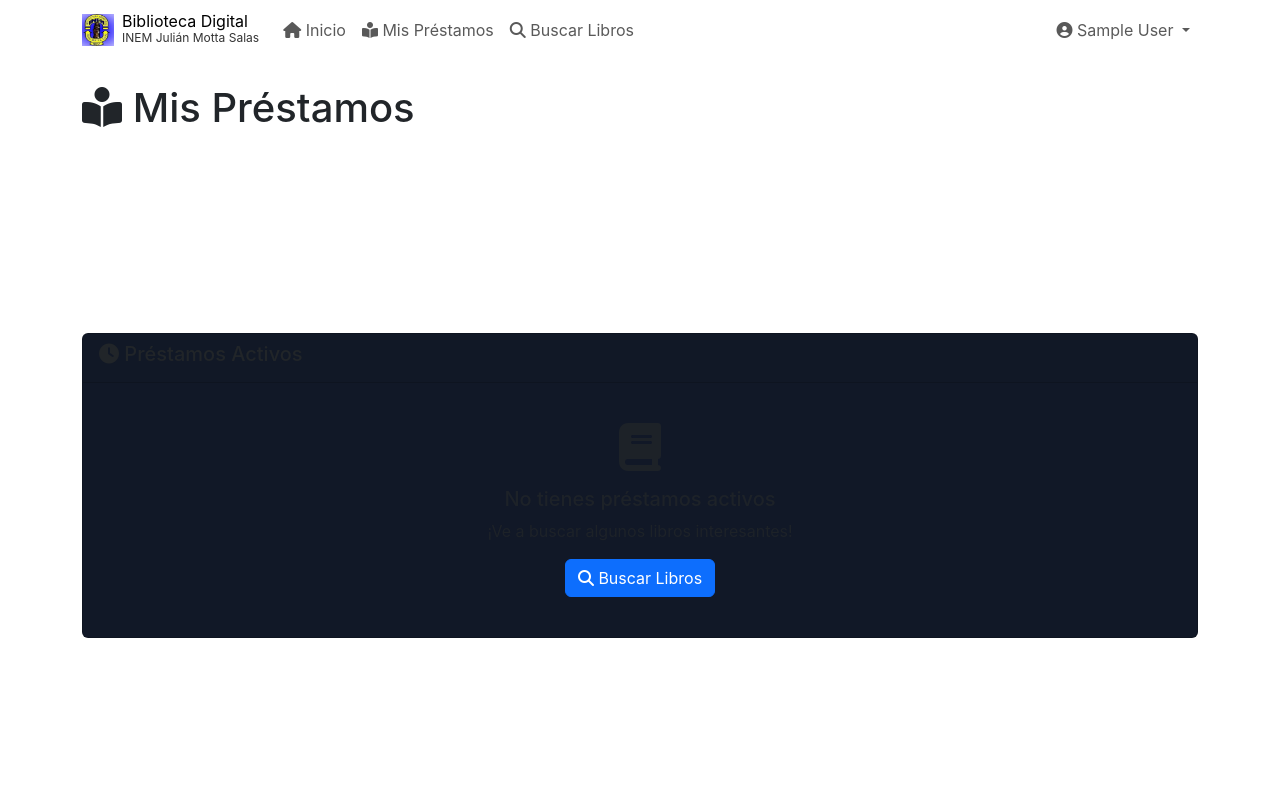
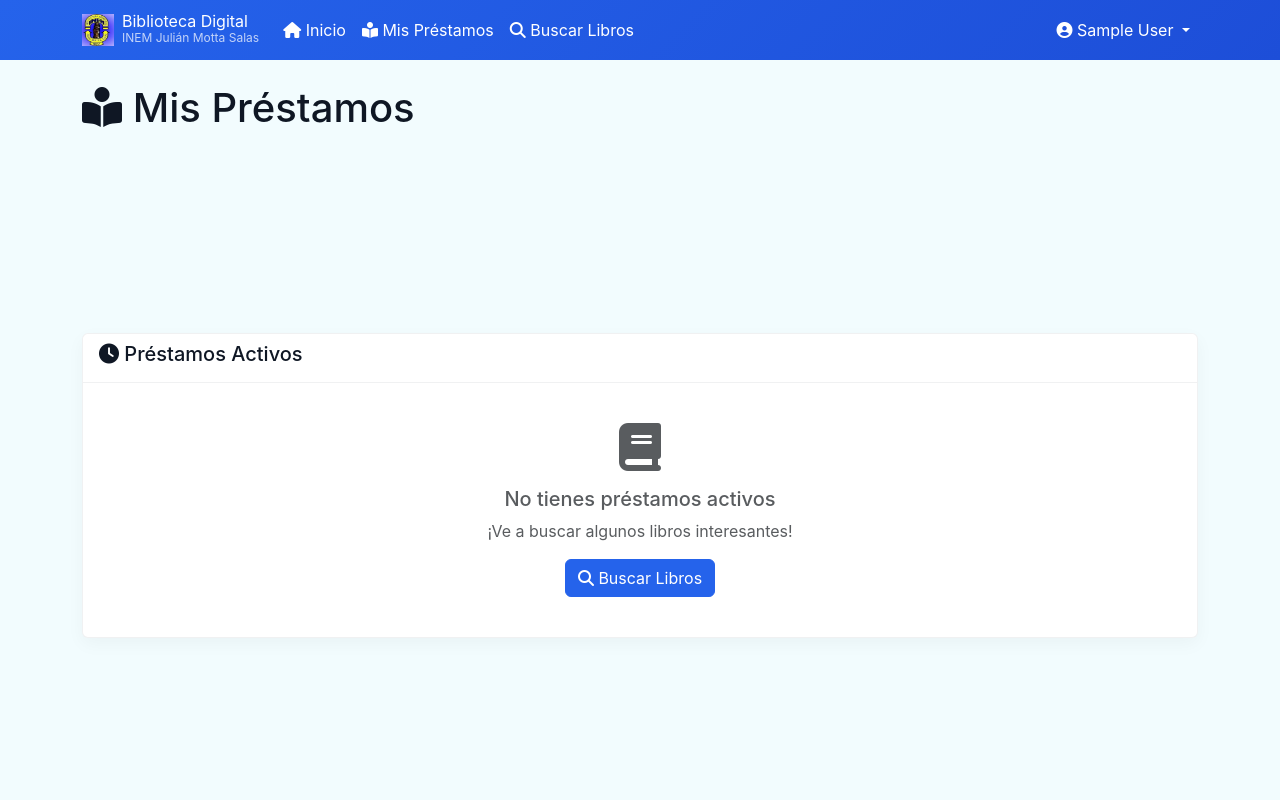
Before and after one commit to josephchurta2009-arch/biblioteca, a Flask app: page /loans/my in a window 1280 px wide. Run offline with Flask 3, Linux system fonts and the light colour scheme; the visitor is signed in with stand-in values (Sample User, id 1); data that the repository does not hold is empty; some libraries are stand-ins or nearby versions.

Commit message:
Update style.css

```diff
--- a/static/css/style.css
+++ b/static/css/style.css
@@ -2,18 +2,16 @@
    style.css — Unificación colores
    ============================ */
 
-/* Paleta base (defínela una vez y reutilízala) */
+/* Paleta base */
 :root{
-  /* Colores "home" (tema principal que quieres replicar) */
-  --home-bg: #f2fcfe;           /* fondo página principal (muy claro) */
-  --home-hero-start: #6b46ff;   /* degradado superior (inicio) */
-  --home-hero-end: #7c5cff;     /* degradado superior (fin) */
-  --home-navbar-text: #ffffff;  /* texto navbar en home */
-  --home-card-bg: #ffffff;      /* fondo de tarjetas en home */
-  --home-text: #0f1724;         /* color principal de texto (oscuro) */
-  --home-muted: #6b7280;        /* texto secundario */
+  --home-bg: #f2fcfe;
+  --home-hero-start: #2563eb;   /* azul consistente */
+  --home-hero-end: #1d4ed8;
+  --home-navbar-text: #ffffff;
+  --home-card-bg: #ffffff;
+  --home-text: #0f1724;
+  --home-muted: #6b7280;
 
-  /* Valores por defecto del proyecto (se usan si no aplica home) */
   --library-primary: #2563eb;
   --library-secondary: #059669;
   --library-accent: #0891b2;
@@ -28,139 +26,91 @@
 html, body{
   height:100%;
   margin:0;
-  font-family: "Inter", system-ui, -apple-system, "Segoe UI", Roboto, "Helvetica Neue", Arial;
-  -webkit-font-smoothing:antialiased;
-  -moz-osx-font-smoothing:grayscale;
+  font-family: "Inter", system-ui, -apple-system, "Segoe UI", Roboto, Arial;
 }
 
-/* Por defecto (modo oscuro del tema agent) mantenemos compatibilidad */
 body{
-  background-color: var(--bs-body-bg, #0b1220); /* fallback oscuro si aplica */
-  color: var(--bs-body-color, #cbd5e1);
+  background-color: var(--home-bg);
+  color: var(--home-text);
 }
 
 /* -------------------
-   REGLAS PARA HACER
-   QUE ADMIN/STUDENT COINCIDAN CON HOME
-   (se activan cuando <body> tiene la clase correspondiente)
+   Admin / Student look
    ------------------- */
-
-/* Aplica el look "home" a admin y student */
 body.admin-page,
 body.student-page {
   background-color: var(--home-bg) !important;
   color: var(--home-text) !important;
 }
 
-/* Navbar: usamos el mismo degradado que el home */
-/* Navbar: usar el mismo azul principal que en el base (coincidir con --library-primary) */
-body.admin-page .navbar,
-body.student-page .navbar {
-  /* degradado azul consistente con el theme del proyecto */
-  background: linear-gradient(135deg, #2563eb, #1d4ed8) !important;
-  /* fallback sólido por si el gradiente no aplica */
-  background-color: #2563eb !important;
-  color: #ffffff !important;
-  box-shadow: none;
-}
-
-/* Asegurar links y branding en blanco para contraste */
-body.admin-page .navbar .nav-link,
-body.student-page .navbar .nav-link,
-body.admin-page .navbar-brand,
-body.student-page .navbar-brand {
-  color: #ffffff !important;
-}
-
-/* Links del navbar legibles */
-body.admin-page .navbar .nav-link,
-body.student-page .navbar .nav-link,
-body.admin-page .navbar-brand,
-body.student-page .navbar-brand {
+/* Navbar: degradado azul homogéneo */
+.navbar {
+  background: linear-gradient(135deg, var(--home-hero-start), var(--home-hero-end)) !important;
   color: var(--home-navbar-text) !important;
 }
-
-/* Branding (logo + texto pequeño) */
-body.admin-page .navbar-brand small,
-body.student-page .navbar-brand small {
+.navbar .nav-link,
+.navbar .navbar-brand {
+  color: var(--home-navbar-text) !important;
+}
+.navbar .navbar-brand small {
   opacity: 0.95;
   color: rgba(255,255,255,0.9) !important;
 }
 
-/* Contenedor principal (cards, paneles) */
-body.admin-page .card,
-body.student-page .card {
+/* Cards */
+.card {
   background-color: var(--home-card-bg) !important;
   color: var(--home-text) !important;
   border: 1px solid rgba(15,23,36,0.06);
   box-shadow: 0 6px 18px rgba(15,23,36,0.04);
 }
-
-/* Headers de tarjeta (bordes / texto) */
-body.admin-page .card-header,
-body.student-page .card-header {
+.card-header {
   background: transparent;
   border-bottom: 1px solid rgba(15,23,36,0.06);
   color: var(--home-text);
 }
 
-/* Texto y elementos */
-body.admin-page p,
-body.admin-page .card-text,
-body.admin-page .table,
-body.student-page p,
-body.student-page .card-text,
-body.student-page .table {
+/* Tablas */
+.table {
   color: var(--home-text);
 }
 
-/* Badges y estados legibles */
-body.admin-page .badge,
-body.student-page .badge {
-  color: #fff;
-}
-
-/* Inputs / selects en estilo home */
-body.admin-page .form-control,
-body.student-page .form-control,
-body.admin-page .form-select,
-body.student-page .form-select {
+/* Formulario */
+.form-control,
+.form-select {
   background-color: #fff;
   color: var(--home-text);
   border: 1px solid rgba(15,23,36,0.08);
 }
+.form-control:focus,
+.form-select:focus {
+  border-color: var(--library-primary);
+  box-shadow: 0 0 0 0.2rem rgba(37, 99, 235, 0.25);
+}
 
-/* Botones: conservamos la paleta pero sobre fondo claro */
-body.admin-page .btn-primary,
-body.student-page .btn-primary {
+/* Botones */
+.btn-primary {
   background-color: var(--library-primary);
   border-color: var(--library-primary);
   color: #fff;
 }
-body.admin-page .btn-secondary,
-body.student-page .btn-secondary {
+.btn-primary:hover {
+  background-color: #1d4ed8;
+}
+.btn-secondary {
   background-color: var(--library-secondary);
   border-color: var(--library-secondary);
   color: #fff;
 }
 
-/* Tarjetas listar actividad reciente: contrate y borde */
-body.admin-page .list-group-item,
-body.student-page .list-group-item {
-  background: #fafafa;
-  border: 1px solid rgba(15,23,36,0.04);
-  color: var(--home-text);
-}
-
-/* Flash messages en home style */
-body.admin-page .alert,
-body.student-page .alert {
+/* Alerts */
+.alert {
   background: #fbfffe;
   color: var(--home-text);
   border-left: 4px solid var(--library-primary);
 }
 
-/* Ajustes para Select2 (que uses) — look claro */
+/* Select2 integrado */
 .select2-container--default .select2-selection--single {
   background-color: #ffffff;
   color: var(--home-text);
@@ -180,24 +130,8 @@ body.student-page .alert {
   color: #fff;
 }
 
-/* -------------------
-   Reglas generales (no-home)
-   ------------------- */
-/* Mantener compatibilidad con tu tema oscuro original */
-:root {
-  --bs-gray-800: #111827;
-}
-
-/* Sutiles mejoras a tarjetas en modo oscuro (si el body NO tiene admin/student) */
-body:not(.admin-page):not(.student-page) .card {
-  background-color: var(--bs-gray-800);
-  color: var(--bs-body-color, #cbd5e1);
-}
-
-/* Media queries y responsive (mantener) */
+/* Responsive */
 @media (max-width: 768px) {
   .hero-section { padding: 2rem 0; }
   .hero-icon { font-size: 3rem; }
 }
-
-/* fin de archivo */
```
